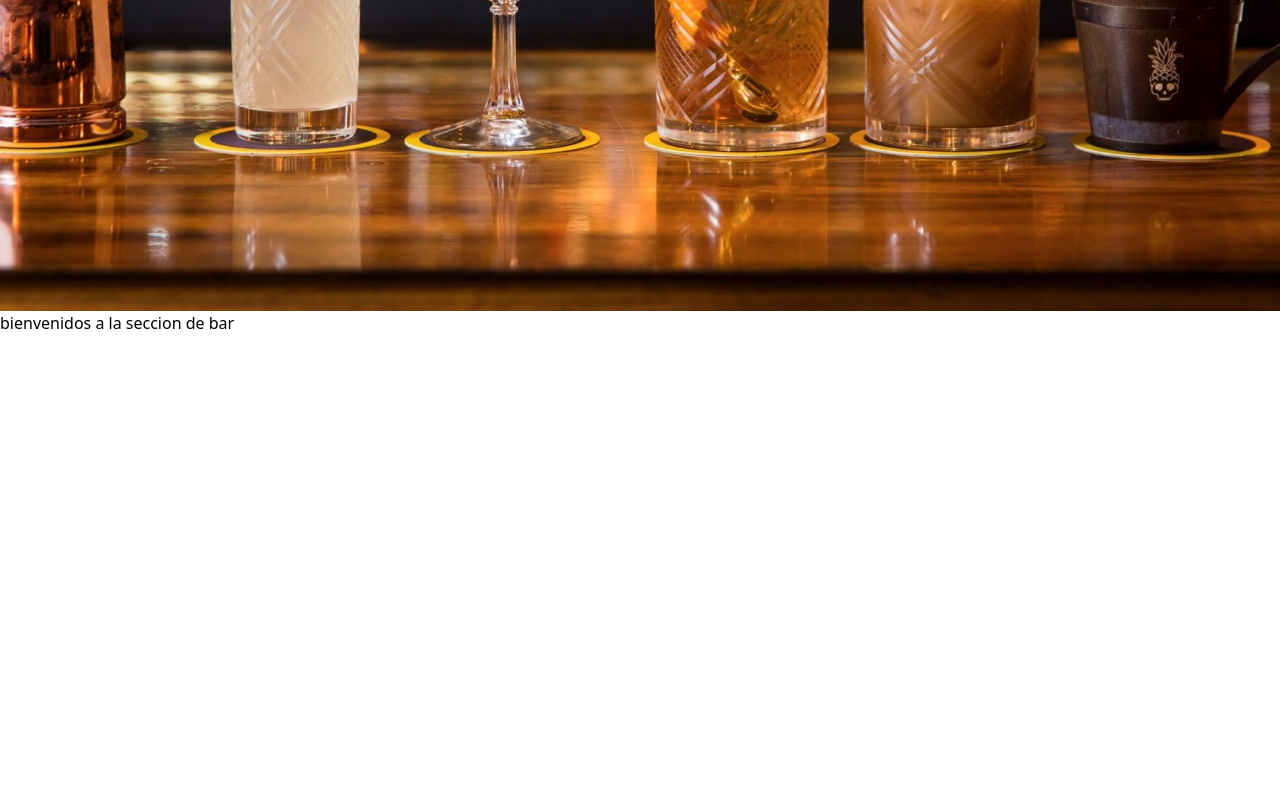
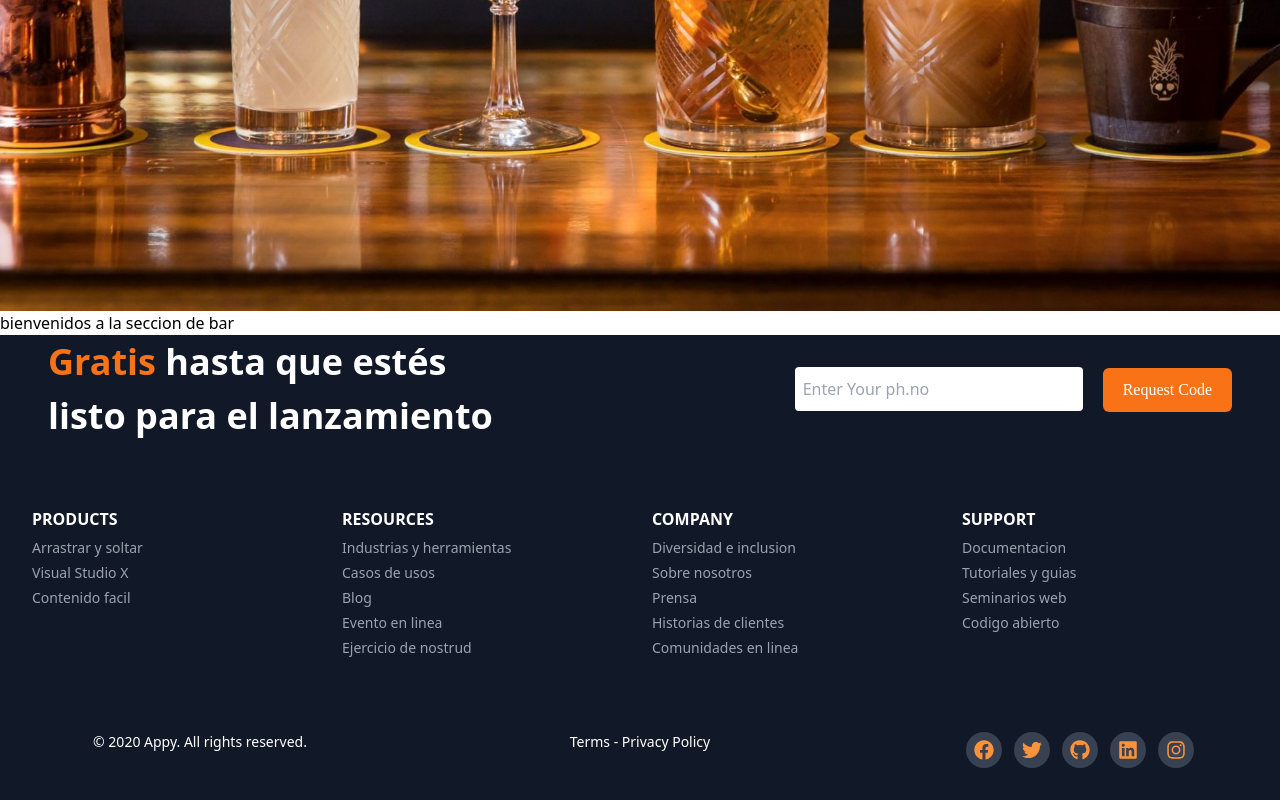
Before and after one commit to francmauric/pizzeria, a Next.js app: page /Bar in a window 1280 px wide. Shown: the part 649-1449 px from the top of the page. Before the commit the page ends 984 px from the top, so only its background shows below. Built offline with nearby package versions, Linux system fonts and the light colour scheme.

Commit message:
agregando componente footer en los pages

```diff
--- a/pages/Bar.tsx
+++ b/pages/Bar.tsx
@@ -1,6 +1,7 @@
 import '@/style/globals.css'
 import NavBar from '@/components/NavBar'
 import Link from "next/link"
+import Footer from '@/components/Footer'
 
 export default function bar () {
 
@@ -16,6 +17,7 @@ export default function bar () {
                 </div>
             </div>
             <h1>bienvenidos a la seccion de bar</h1>
+            <Footer/>
         </div>
     )
 }
--- a/pages/Pizzeria.tsx
+++ b/pages/Pizzeria.tsx
@@ -1,6 +1,7 @@
 import '@/style/globals.css'
 import Link from "next/link"
 import NavBar from '@/components/NavBar'
+import Footer from '@/components/Footer'
 
 export default function pizzeria () {
 
@@ -16,6 +17,7 @@ export default function pizzeria () {
                 </div>
             </div>
             <h1 className="text-red-600">Bienvenido a la seccion pizzeria</h1>
+            <Footer/>
         </div>
     )
 }
--- a/pages/Ristorante.tsx
+++ b/pages/Ristorante.tsx
@@ -1,6 +1,7 @@
 
 import '@/style/globals.css'
 import NavBar from "@/components/NavBar"
+import Footer from '@/components/Footer'
 
 export default function ristorante() {
 
@@ -17,7 +18,7 @@ export default function ristorante() {
                 </div>
             </div>
             </div>
-
+            <Footer />
         </div>
         )
 }
```
